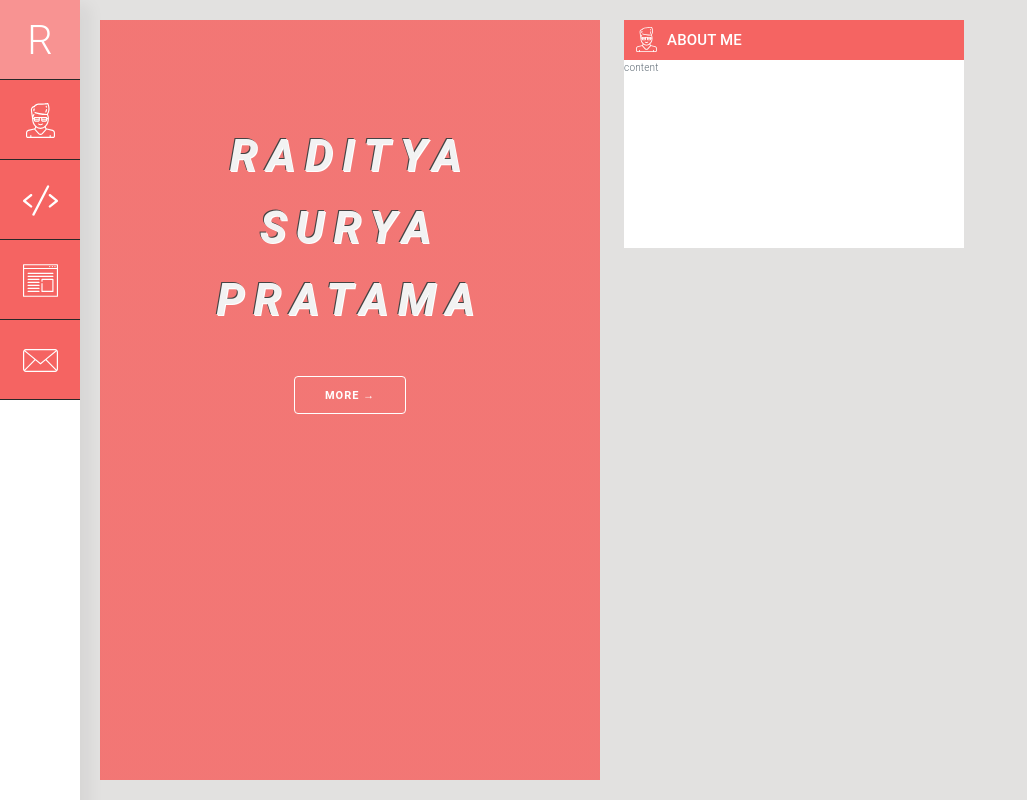
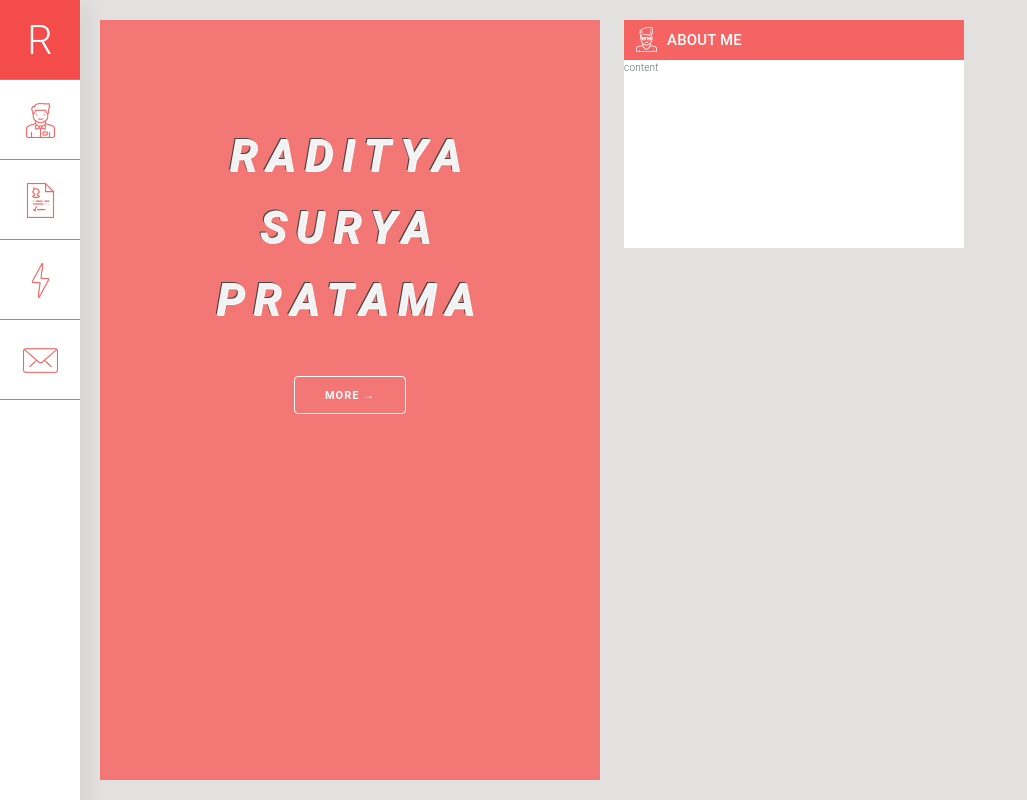
Before and after one commit to radityasurya/column-folio, a website: page app/index.html in a window 1280 px wide. Shown: the whole page, without its empty margins (0-1027 px from the left). Drawn offline with Linux system fonts and the light colour scheme; files that its build step writes are made by us from their sources.

Commit message:
complete navigation and change navigation icon

```diff
--- a/app/index.html
+++ b/app/index.html
@@ -44,28 +44,28 @@
                         <div class="nav__list__item">
                             <a href="" class="nav__link">
                                 <span class="nav__icon">
-                                    <img class=nav__icon__img src="images/about.svg">
+                                    <img class=nav__icon__img src="images/people.png">
                                 </span>
                             </a>
                         </div>
                         <div class="nav__list__item">
                             <a href="" class="nav__link">
                                 <span class="nav__icon">
-                                    <img class=nav__icon__img src="images/project.svg">
+                                    <img class=nav__icon__img src="images/resume.png">
                                 </span>
                             </a>
                         </div>
                         <div class="nav__list__item">
                             <a href="" class="nav__link">
                                 <span class="nav__icon">
-                                    <img class=nav__icon__img src="images/blog.svg">
+                                    <img class=nav__icon__img src="images/flash-symbol.png">
                                 </span>
                             </a>
                         </div>
                         <div class="nav__list__item">
                             <a href="" class="nav__link">
                                 <span class="nav__icon">
-                                    <img class=nav__icon__img src="images/email.svg">
+                                    <img class=nav__icon__img src="images/mail.png">
                                 </span>
                             </a>
                         </div>
@@ -80,7 +80,7 @@
                         <span class="panel--intro__text">Raditya</span>
                         <span class="panel--intro__text">Surya</span>
                         <span class="panel--intro__text">Pratama</span>
-                            <button class="button button-outline panel--intro__button">More →</button>
+                        <button class="button button-outline panel--intro__button">More →</button>
                     </div>
 
                 </section>
--- a/app/scss/_nav.scss
+++ b/app/scss/_nav.scss
@@ -23,12 +23,19 @@
         margin: 0;
         @include element('item') {
             height: $nav__item--size;
-            background-color: $color__ternary--dark;
-            border-bottom: 1px solid #282828;
+            background-color: #fff;
+            &:hover {
+                -webkit-transition: color .3s ease-in-out;
+                transition: color .3s ease-in-out;
+                background-color: darken($color: #fff, $amount: 5);
+            }
+            border-bottom: 1px solid $color__decorative--dark;
             @include modifier('logo') {
                 background-color: $color__decorative--dark;
                 &:hover {
-                    background-color: lighten($color: $color__ternary--dark, $amount: 10);
+                    -webkit-transition: color .3s ease-in-out;
+                    transition: color .3s ease-in-out;
+                    background-color: darken($color: $color__ternary--dark, $amount: 5);
                 }
             }
         }
```
Also changed, not shown: app/css/styles.css, app/images/carpenter.png (added), app/images/flash-symbol.png (added), app/images/interface.png (added), app/images/mail.png (added), app/images/people-1.png (added), app/images/people.png (added), app/images/resume.png (added), app/images/suitcase.png (added), app/images/user.png (added), app/images/web.png (added), dist/css/styles.css.
